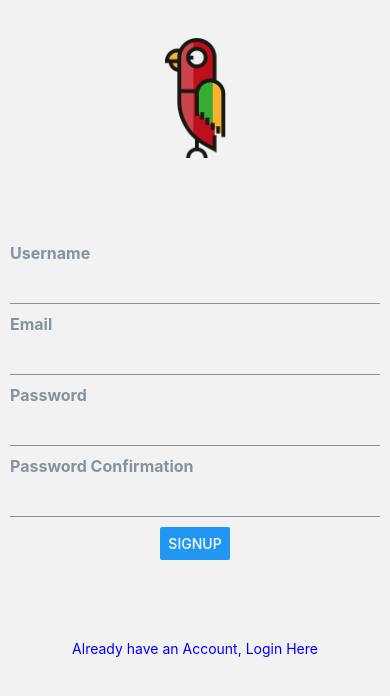
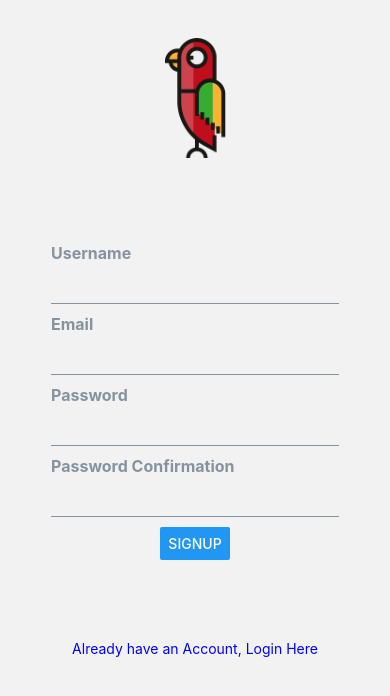
Before and after one commit to bc-fullstack-01/lucasliborio-mobile, a React Native app: screen /Register in a window 390 px wide. Shown: the top 696 px of the page. Built offline with nearby package versions, Linux system fonts and the light colour scheme.

Commit message:
refactor: remove title props

```diff
--- a/components/form/auth-form.tsx
+++ b/components/form/auth-form.tsx
@@ -1,9 +1,10 @@
 import { Input } from "@rneui/base";
-import React, { useReducer } from "react";
+import React, { useContext, useReducer } from "react";
 import { Button, StyleSheet, TouchableOpacity, Text, Image, View } from "react-native";
 import Spacer from "../util/spacer";
 import logo from '../../assets/logo.png'
 import CustomInput from "../input/custom-input";
+import { AuthContext } from "../../context/auth-context";
 
 export interface InputProps {
   name: string
@@ -14,7 +15,6 @@ interface Props {
   handleSubmit: any
   navigation: any
   formArr: InputProps[]
-  title: string,
   btnText: string,
   linkText: string,
   to: string
@@ -24,27 +24,30 @@ interface ActionType {
   type: string,
   payload: any
 }
-interface StateType {
-  [x: string]: string
-}
+
 const reducer = (state: any, actions: ActionType) => {
   switch (actions.type) {
     case "changeState":
       return { ...state, [actions.payload.name]: actions.payload.value }
   }
 }
-export default function AuthForm({ title, formArr, handleSubmit, navigation, btnText, linkText, to }: Props) {
+export default function AuthForm({ formArr, handleSubmit, navigation, btnText, linkText, to }: Props) {
   const initialState = formArr.reduce((acc, value: InputProps) => ({ ...acc, [value.name]: '' }), {})
+
   const [state, dispatch] = useReducer(reducer, initialState)
+
+  const { errMessage, clearErrorMessage } = useContext(AuthContext)
 
   const handleChangeState = (name: string) => {
     return (value: string) => {
       dispatch({ type: 'changeState', payload: { name, value } })
     }
   }
+
   console.log(state)
   return (
     <>
+      <View style={style.container}>
         <Spacer>
           <Image source={logo} style={style.image} />
         </Spacer>
@@ -57,21 +60,35 @@ export default function AuthForm({ title, formArr, handleSubmit, navigation, btn
             handleChangeState={handleChangeState(inputs.name)}
           />
         ))}
+      </View>
       <Button
         title={btnText}
         onPress={() => handleSubmit(state)}
       />
       <Spacer />
       <TouchableOpacity
-        onPress={() => navigation.navigate(to)}>
+        onPress={() => { clearErrorMessage(); navigation.navigate(to) }}>
         <Text style={style.link}>{linkText}</Text>
+      </TouchableOpacity>
+      { errMessage && (
+        <Spacer>
+          <Text style={style.errorText}>{errMessage}</Text>
+        </Spacer>
+      )}
 
-      </TouchableOpacity>
     </>
   )
 }
 
 const style = StyleSheet.create({
+  container: {
+    justifyContent: 'center',
+    alignItems: 'center'
+  },
+  errorText: {
+    textAlign: 'center',
+    color: 'red'
+  },
   image: {
     width: 120,
     height: 120,
```
Lines whose indentation alone changed are shown as unchanged.
